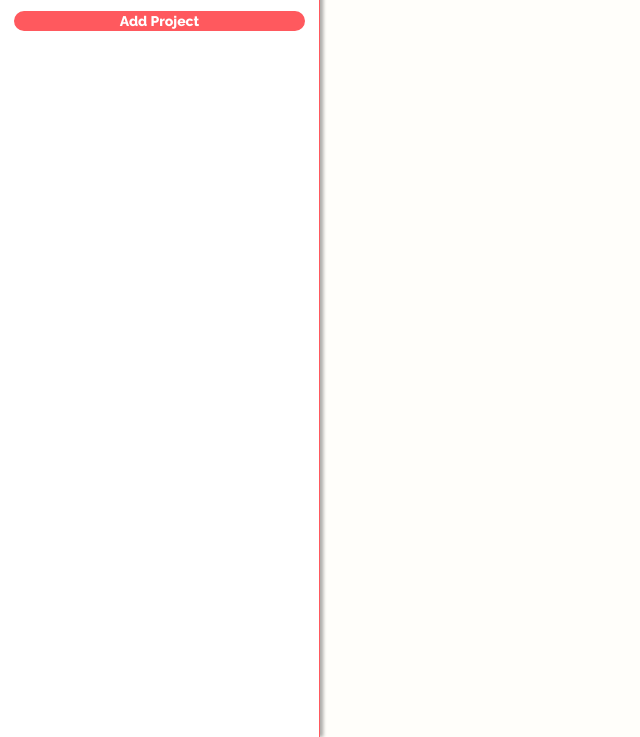
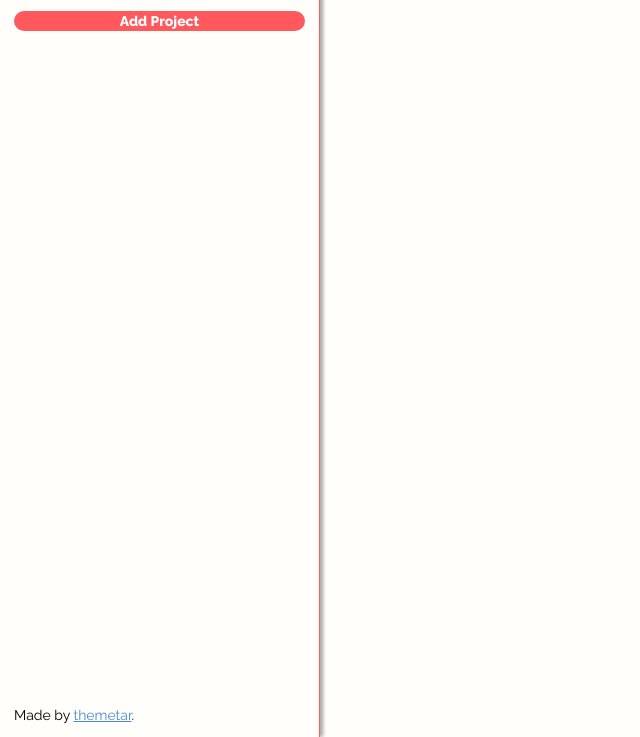
Before and after one commit to themetar/TODO-App, a plain HTML site: page index.html in a window 1280 px wide. Shown: the part 63-800 px from the top of the page, without its empty margins (0-640 px from the left). Drawn offline with Linux system fonts and the light colour scheme.

Commit message:
Add author credits

```diff
--- a/index.html
+++ b/index.html
@@ -49,6 +49,9 @@
         <ul>
           <li><button type="button" id="add-project-btn">Add Project</button></li>
         </ul>
+        <div>
+          Made by <a href="https://github.com/themetar" target="_blank">themetar</a>.
+        </div>
       </div>
     </div>
     <div id="projects-container"></div>
--- a/style.css
+++ b/style.css
@@ -54,6 +54,10 @@ button {
 button:hover { background: linear-gradient(to bottom, rgba(255, 255, 255, .5), rgba(255, 255, 255, 0)) var(--background); }
 
 button:active { background: linear-gradient(to bottom, rgba(55, 55, 55, 0), rgba(55, 55, 55, .2)) var(--background); }
+
+a:link { color: var(--logo-color); }
+a:visited { color: var(--success); }
+a:hover { color: var(--action-color); }
 
 /* ***********
   Forms
@@ -380,17 +384,24 @@ header h2 {
   width: 100vw;
   position: absolute;
   z-index: 8888;
-  background: white;
+  transform: translate(-100%);
+  transition: transform .3s cubic-bezier(0.645, 0.045, 0.355, 1);
+  background: var(--background-color);
   padding: 1rem;
-  transform: translate(-100%);
-  transition: transform .3s cubic-bezier(0.645, 0.045, 0.355, 1)
+  display: flex;
+  flex-direction: column;
 }
 
 #app-menu.open {
   transform: translate(0);
 }
 
-#app-menu ul { list-style: none; }
+#app-menu ul {
+  list-style: none;
+  flex: 1;
+  margin-bottom: 1em;
+  overflow: visible auto;
+}
 
 #app-menu li > * { width: 100%; }
 
```
